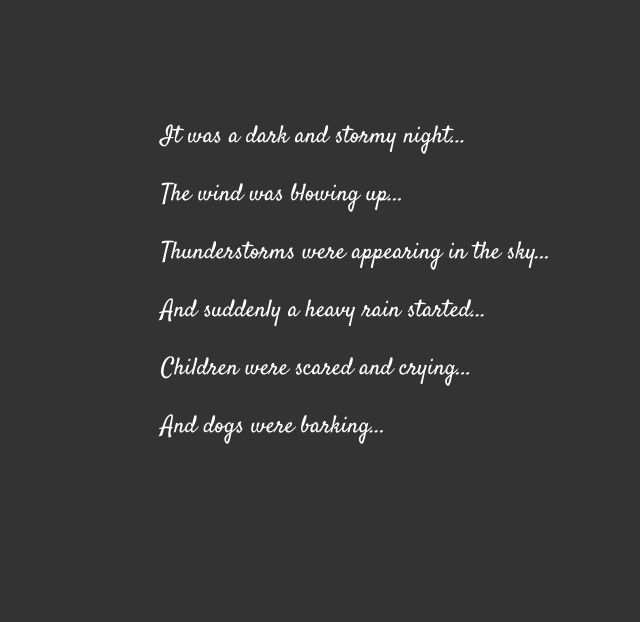
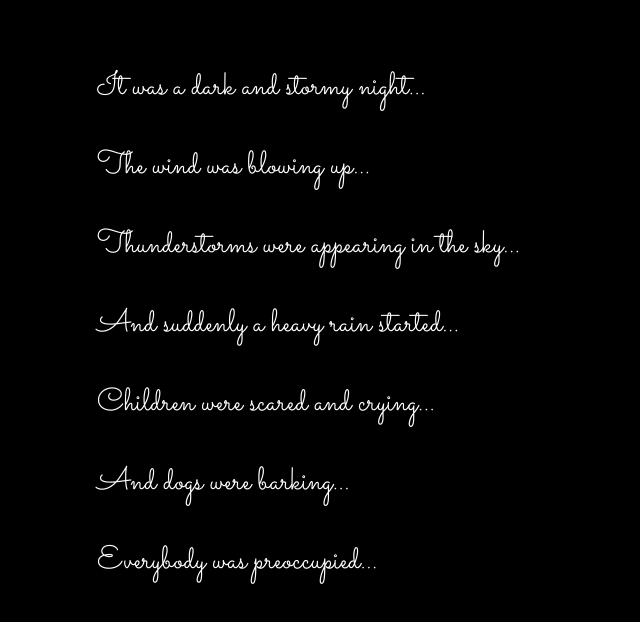
Before and after one commit to amukanya/fireside-story, a plain HTML site: page index.html in a window 1280 px wide. Shown: the whole page, without its empty margins (159-799 px from the left). Drawn offline with Linux system fonts and the light colour scheme.

Commit message:
added seventh story

```diff
--- a/index.html
+++ b/index.html
@@ -2,6 +2,7 @@
   <head>
     <link rel="stylesheet" type="text/css" href="style.css">
     <link href="https://fonts.googleapis.com/css?family=Satisfy" rel="stylesheet">
+    <link href="https://fonts.googleapis.com/css?family=Sacramento" rel="stylesheet">
   </head>
   <body>
     <p>It was a dark and stormy night...</p>
@@ -10,5 +11,6 @@
     <p>And suddenly a heavy rain started...</p>
     <p>Children were scared and crying...</p>
     <p>And dogs were barking...</p>
+    <p>Everybody was preoccupied...</p>
   </body>
 </html>
--- a/style.css
+++ b/style.css
@@ -1,7 +1,9 @@
 body {
-    color: white;
-    background-color: #333;
-    font-size: 150%;
-    font-family: 'Satisfy', cursive;
-    margin: 5em 25%;
-  }
+  color: white;
+  background-color: black;
+  font-family: 'Sacramento', cursive;
+  font-size: 32px;
+  margin-top: 5%;
+  margin-left: 20%;
+  margin-right: 20%;
+}
```
